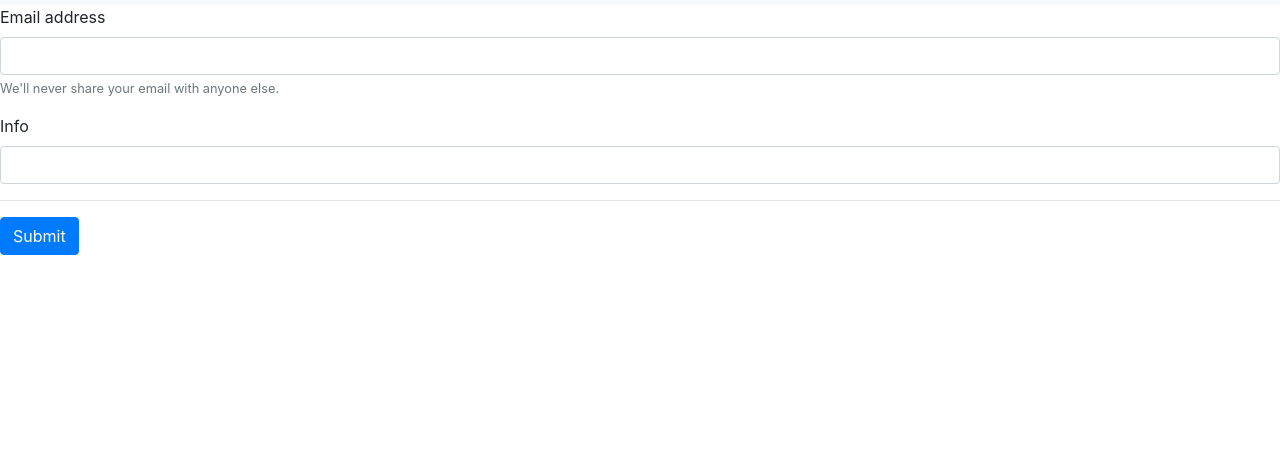
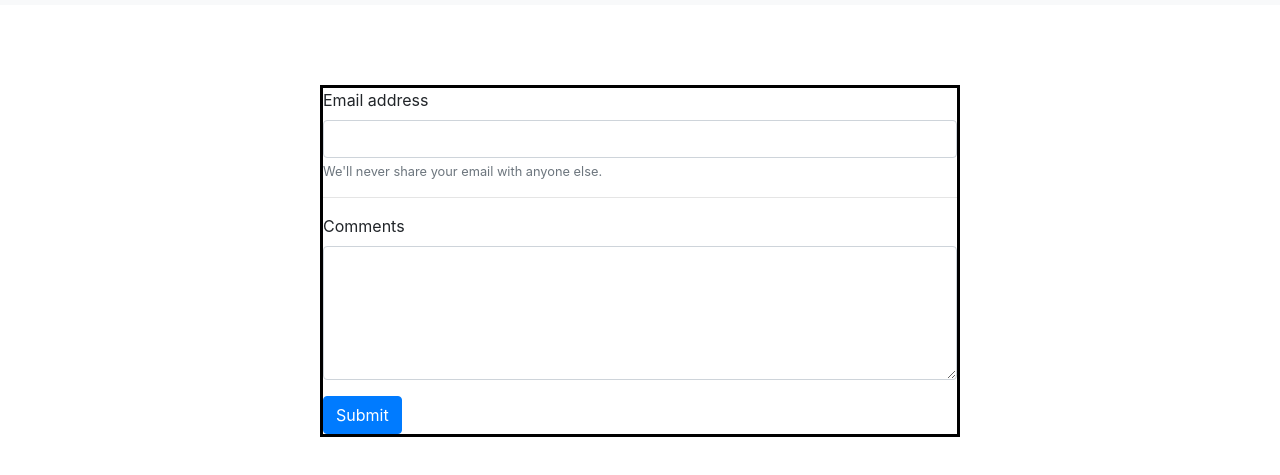
Before and after one commit to OvershotBOOT/PersonalPortfolio, a plain HTML site: page contact.html in a window 1280 px wide. Shown: the part 51-526 px from the top of the page. Drawn offline with nearby package versions, Linux system fonts and the light colour scheme.

Commit message:
Adjusted comment box on contact.html

```diff
--- a/contact.html
+++ b/contact.html
@@ -7,7 +7,7 @@
     <title>Thomas Seymour Homepage</title>
     <meta name='viewport' content='width=device-width, initial-scale=1'>
     <link rel="stylesheet" href="https://stackpath.bootstrapcdn.com/bootstrap/4.5.0/css/bootstrap.min.css" integrity="sha384-9aIt2nRpC12Uk9gS9baDl411NQApFmC26EwAOH8WgZl5MYYxFfc+NcPb1dKGj7Sk" crossorigin="anonymous">
-    <link rel='stylesheet' type='text/css' media='screen' href='main.css'>
+    <link rel='stylesheet' type='text/css' media='screen' href='contactStyle.css'>
 
 </head>
 <body>
@@ -51,16 +51,17 @@
 
     </header>
 
-    <form>
+    <form class = "inputForm">
         <div class="form-group">
           <label for="emmailInputByUser">Email address</label>
           <input type="email" class="form-control" id="exampleInputEmail1" aria-describedby="emailHelp">
           <small id="emailHelp" class="form-text text-muted">We'll never share your email with anyone else.</small>
         </div>
+        <hr>
         <div class="form-group">
-          <label for="infoSentByUser">Info</label>
-          <input type="text" class="form-control" id="exampleInputPassword1">
-          <hr>
+            <label for="textArea">Comments</label>
+            <textarea class="form-control" id="exampleFormControlTextarea1" rows="5"></textarea>
+        </div>
           <button type="submit" class="btn btn-primary">Submit</button>
         </div>
 
--- /dev/null
+++ b/contactStyle.css
@@ -0,0 +1,5 @@
+.inputForm {
+    margin: 10vh 25vw 30vh;
+    border: solid black;
+    padding: auto 5vw;
+}
```
